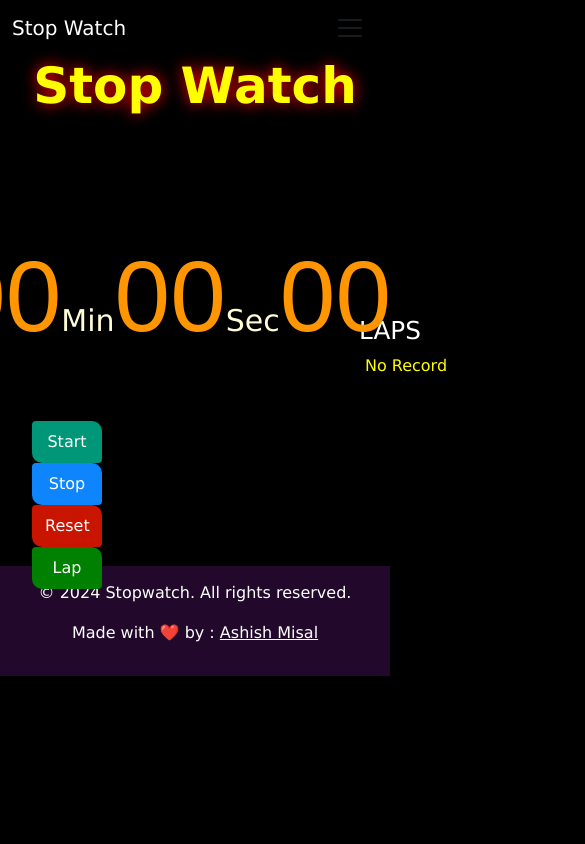
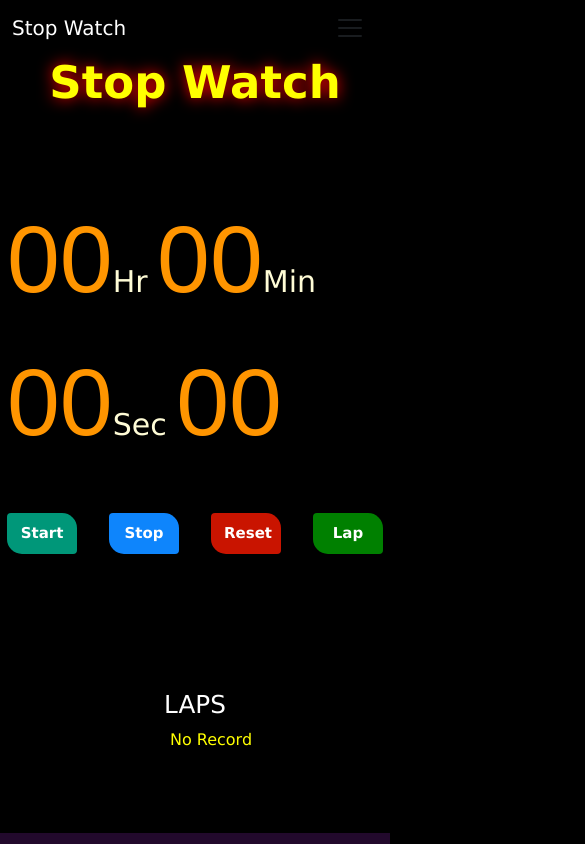
Before and after one commit to ashishmisal23/Stopwatch, a React (Create React App) app: page / in a window 390 px wide. Shown: the top 844 px of the page, 585 px wide, since content can reach past the window. Built offline with nearby package versions, Linux system fonts and the light colour scheme; a web font is replaced by a local one.

Commit message:
Responsive website making in progress

```diff
--- a/src/App.css
+++ b/src/App.css
@@ -7,14 +7,8 @@ body {
   background-color: black;
 }
 
-#container {
-  display: flex;
-  flex-direction: column;
-  align-items: center;
-  margin-top: 50px;
-  width: 100%;
-  min-height: 70vh;
-
+#container-main {
+  min-height: 80vh;
 }
 
 #container-main h1 {
@@ -22,37 +16,53 @@ body {
   text-align: center;
   font-weight: bold;
   text-shadow: 0px 0px 15px rgb(255, 0, 0);
+  font-size: 50px;
+}
+
+.stopwatch-container {
+  display: grid;
+  grid-template-columns: 1fr 1fr;
+}
+
+#sw-container {
+  display: flex;
+  flex-direction: column;
+  align-items: center;
+  justify-content: center;
+  min-height: 60vh;
+  align-items: center;
+  position: fixed;
 }
 
 .digit {
-  font-size: 100px;
-  color: #FF9500 !important;
+  font-size: 95px;
+  color: #FF9500;
   font-family: clockicons, sans-serif;
 }
 
 .txt {
   font-size: 30px;
   color: #fffcd6;
-
 }
 
+
+/*Buttons*/
 #buttons {
   margin-top: 50px;
+  display: grid;
+  grid-template-columns: 1fr 1fr 1fr 1fr;
+  gap: 2rem;
 }
 
 .btn {
   width: 70px;
   padding: 8px 12px;
-  margin: 0px 20px;
-  border-top-right-radius: 10px;
-  border-bottom-left-radius: 10px;
-  border-bottom-right-radius: 4px;
-  border-top-left-radius: 4px;
+  border-radius: 4px 15px;
   cursor: pointer;
   font-size: 16px;
   transition: 0.5s;
   color: white;
-  font-weight: 500;
+  font-weight: 600;
 }
 
 #start {
@@ -71,36 +81,17 @@ body {
   background-color: green;
 }
 
+/*LAPS FRAME*/
 #laps {
   display: flex;
   flex-direction: column;
+  align-items: center;
   justify-content: center;
-  align-items: center;
-  width: 100%;
-  min-height: 70vh;
+  margin-left: 30vw;
+  margin-top: 2rem;
+  min-width: 50vw;
+  min-height: 60vh;
 }
-
-
-
-::-webkit-scrollbar {
-  width: 10px;
-}
-
-/* Track */
-::-webkit-scrollbar-track {
-  background: #f1f1f1;
-}
-
-/* Handle */
-::-webkit-scrollbar-thumb {
-  background: #888;
-}
-
-/* Handle on hover */
-::-webkit-scrollbar-thumb:hover {
-  background: #555;
-}
-
 
 #laps h2 {
   color: white;
@@ -108,10 +99,10 @@ body {
 
 #laps ul li {
   color: yellow;
-
   list-style-type: number;
 }
 
+/*About Page*/
 .about {
   max-width: '800px';
   margin: '20px auto';
@@ -140,36 +131,183 @@ body {
 
 }
 
-.stopwatch-container {
-  display: flex;
-  flex-direction: inline;
+::-webkit-scrollbar {
+  width: 10px;
 }
 
-#container {
-  position: fixed;
-  max-width: 50vw;
+/* Track */
+::-webkit-scrollbar-track {
+  background: #f1f1f1;
 }
 
-#laps {
-  margin-left: 50vw;
-  justify-content: baseline;
-  align-items: center;
+/* Handle */
+::-webkit-scrollbar-thumb {
+  background: #888;
 }
 
-@media screen and (max-width: 768px) {
-  .stopwatch-container {
-    display: flex;
-    flex-direction: column;
+/* Handle on hover */
+::-webkit-scrollbar-thumb:hover {
+  background: #555;
+}
+
+
+/*Error Message*/
+.error {
+  color: white;
+  display: flex;
+  flex-direction: column;
+  justify-content: center;
+  gap: 1rem;
+  min-height: 73vh;
+  max-width: 50%;
+}
+
+.error h4 {
+  color: rgba(255, 255, 255, 0.651);
+}
+
+.error p {
+  color: rgba(255, 255, 255, 0.479);
+}
+
+
+
+@media screen and (max-width:1080px) {
+  #container-main h1 {
+    font-size: 45px;
   }
 
-  .half {
+  .stopwatch-container {
+    grid-template-columns: 1fr;
     max-width: 100vw;
+    align-items: center;
     justify-content: center;
-    align-items: center;
   }
 
-  #container,
+  #sw-container {
+    max-width: 100vw;
+    position: relative;
+  }
+
+  .digit {
+    font-size: 95px;
+  }
+
+  .txt {
+    font-size: 30px;
+  }
+
+  /*Buttons*/
+  #buttons {
+    margin-top: 40px;
+    display: grid;
+    grid-template-columns: 1fr 1fr 1fr 1fr;
+  }
+
+  .btn {
+    width: 70px;
+    padding: 8px 12px;
+    font-size: 15px;
+  }
+
+  /*LAPS FRAME*/
   #laps {
-    min-height: 50vh;
+    margin: 20px auto;
+    max-width: 100vw;
+    min-height: 20vh;
+  }
+
+  .img-container img {
+    max-width: 50vw;
+  }
+  .about h1{
+    font-size: 35px;
+  }
+
+  .about h3{
+    font-size: 25px;
+  }
+
+  .about p{
+    font-size: 16px;
+  }
+
+  /*Error*/
+  .error {
+    max-width: 70vw;
+  }
+
+}
+
+@media screen and (max-width:1160px) {
+  .stopwatch-container {
+    grid-template-columns: 1fr 1fr;
+  }
+
+}
+
+@media screen and (max-width:786px) {
+  #container-main h1 {
+    font-size: 45px;
+  }
+
+  .stopwatch-container {
+    grid-template-columns: 1fr;
+    max-width: 100vw;
+    align-items: center;
+    justify-content: center;
+  }
+
+  #sw-container {
+    max-width: 100vw;
+    position: relative;
+  }
+
+  .digit {
+    font-size: 95px;
+  }
+
+  .txt {
+    font-size: 30px;
+  }
+
+  /*Buttons*/
+  #buttons {
+    margin-top: 40px;
+    display: grid;
+    grid-template-columns: 1fr 1fr 1fr 1fr;
+  }
+
+  .btn {
+    width: 70px;
+    padding: 8px 12px;
+    font-size: 15px;
+  }
+
+  /*LAPS FRAME*/
+  #laps {
+    margin: 20px auto;
+    max-width: 50vw;
+    min-height: 20vh;
+  }
+
+  .img-container img {
+    max-width: 50vw;
+  }
+  .about h1{
+    font-size: 35px;
+  }
+
+  .about h3{
+    font-size: 25px;
+  }
+
+  .about p{
+    font-size: 16px;
+  }
+
+  /*Error*/
+  .error {
+    min-height: 70vh;
   }
 }
--- a/src/App.js
+++ b/src/App.js
@@ -1,18 +1,26 @@
-import React from 'react'
+import React, { useEffect } from 'react'
 import Header from './Componants/Header'
 import Stopwatch from './Componants/Stopwatch'
 import Footer from './Componants/Footer'
 import About from './Componants/About'
+import Error from './Componants/Error'
 import './App.css'
 import { BrowserRouter as Router, Route, Routes } from 'react-router-dom'
 
 const App = () => {
+
+  useEffect(() => {
+    window.scrollTo(0, 0);
+  }, []);
+
+
   return (
     <Router >
       <Header />
       <Routes>
         <Route exact path='/' element={<Stopwatch />} />
         <Route exact path='/about' element={<About />} />
+        <Route path='/*' element={<Error />} />
       </Routes>
 
 
--- a/src/Componants/About.js
+++ b/src/Componants/About.js
@@ -36,10 +36,10 @@ const About = () => {
       <p>Our online stopwatch is designed to be easy to use, with intuitive controls and clear display. Whether you need to time an activity, track your workouts, or manage your tasks, our stopwatch is here to help.</p>
       <p>Key features of Online Stopwatch:</p>
       <ul>
-        <li>Start, stop, and reset functionality</li>
-        <li>Accurate timing with milliseconds precision</li>
-        <li>Customizable display options</li>
-        <li>User-friendly interface for seamless experience</li>
+        <li> <p>Start, stop, and reset functionality</p></li>
+        <li><p>Accurate timing with milliseconds precision</p></li>
+        <li><p>Customizable display options</p></li>
+        <li><p>User-friendly interface for seamless experience</p></li>
       </ul>
       <p>Stopwatch is perfect for individuals, athletes, coaches, teachers, and anyone who needs a reliable timer for their activities.
         It's completely free to use and accessible from any device with an internet connection.</p>
--- /dev/null
+++ b/src/Componants/Error.js
@@ -0,0 +1,19 @@
+import React from 'react'
+
+const Error = () => {
+
+
+
+    return (
+        <div className='container'>
+            <div className="error">
+                <h2>Oops! An Error Occurred</h2>
+                <h4>The server returned a "404 Not Found".</h4>
+                <p>Something is broken. Please let us know what you were doing when this error occurred.
+                    We will fix it as soon as possible. Sorry for any inconvenience caused.</p>
+            </div>
+        </div>
+    )
+}
+
+export default Error
--- a/src/Componants/Footer.js
+++ b/src/Componants/Footer.js
@@ -6,7 +6,9 @@ const Footer = () => {
     backgroundColor: '#22092C',
     color: '#fff',
     padding: '15px 0px',
-    textAlign: 'center'
+    textAlign: 'center',
+    position: 'relative',
+    minHeight:'20vh'
   }
 
   return (
--- a/src/Componants/Stopwatch.js
+++ b/src/Componants/Stopwatch.js
@@ -1,4 +1,5 @@
 import React, { useState, useEffect } from 'react';
+
 
 const Stopwatch = () => {
 
@@ -60,18 +61,17 @@ const Stopwatch = () => {
     };
 
     return (
-        <div id='container-main'>
-
-            <h1 style={{ fontSize: "50px", paddingBottom: "20px" }}>Stop Watch</h1>
-            <div className="stopwatch-container">
-                <div className='container half' id='container'>
+        <div className='container' id='container-main'>
+            <h1>Stop Watch</h1>
+            <div className="stopwatch-container container">
+                <div className='half' id='sw-container'>
                     <div id="time">
                         <span className="digit" id="hr">{hour < 10 ? '0' + hour : hour}</span>
-                        <span className="txt">Hr</span>
+                        <span className="txt">Hr </span>
                         <span className="digit" id="min">{minute < 10 ? '0' + minute : minute}</span>
-                        <span className="txt">Min</span>
+                        <span className="txt">Min </span>
                         <span className="digit" id="sec">{second < 10 ? '0' + second : second}</span>
-                        <span className="txt">Sec</span>
+                        <span className="txt">Sec </span>
                         <span className="digit" id="count">{count < 10 ? '0' + count : count}</span>
                     </div>
                     <div id="buttons">
@@ -81,13 +81,12 @@ const Stopwatch = () => {
                         <button className="btn" id="lap" onClick={lapTimer}>Lap</button>
                     </div>
                 </div>
-
-                <div className='container half' id="laps">
+                <div className='half' id="laps">
                     <h2 align="center">LAPS</h2>
                     <ul>
                         {
                             laps.length <= 0 ? (
-                                <li style={{listStyleType:"none"}}>No Record</li>
+                                <li style={{ listStyleType: "none" }}>No Record</li>
                             ) : (
                                 laps.map((lap, index) => (
                                     <li key={index}>{lap}</li>
```
